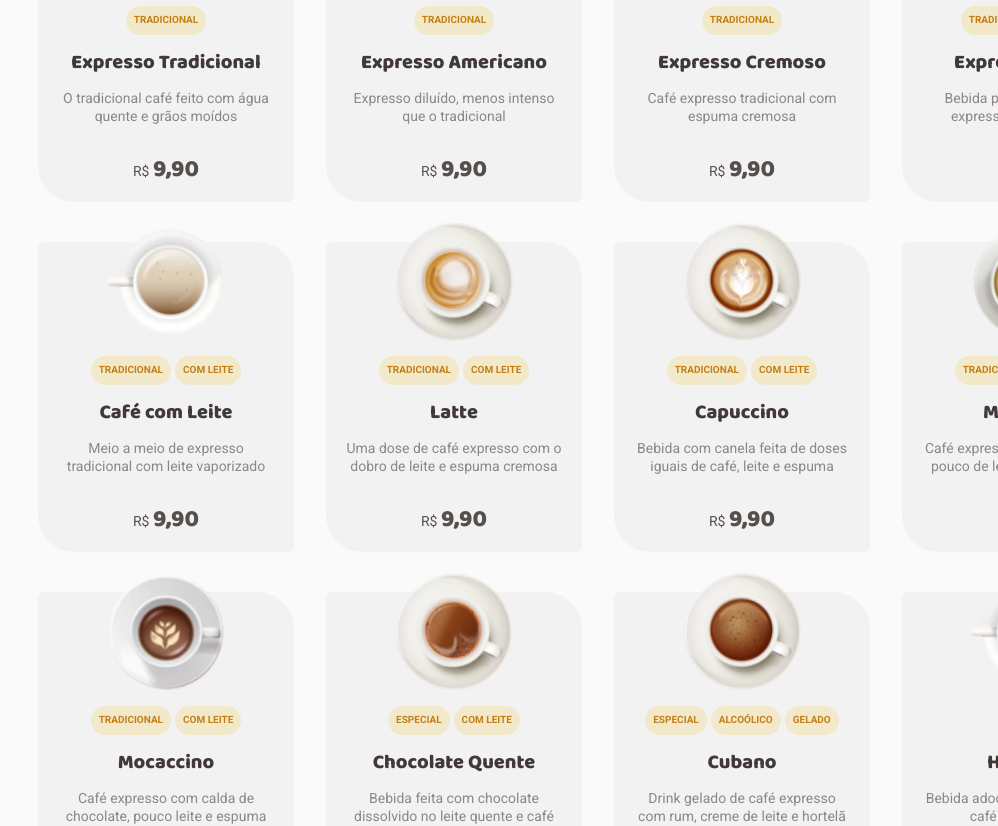
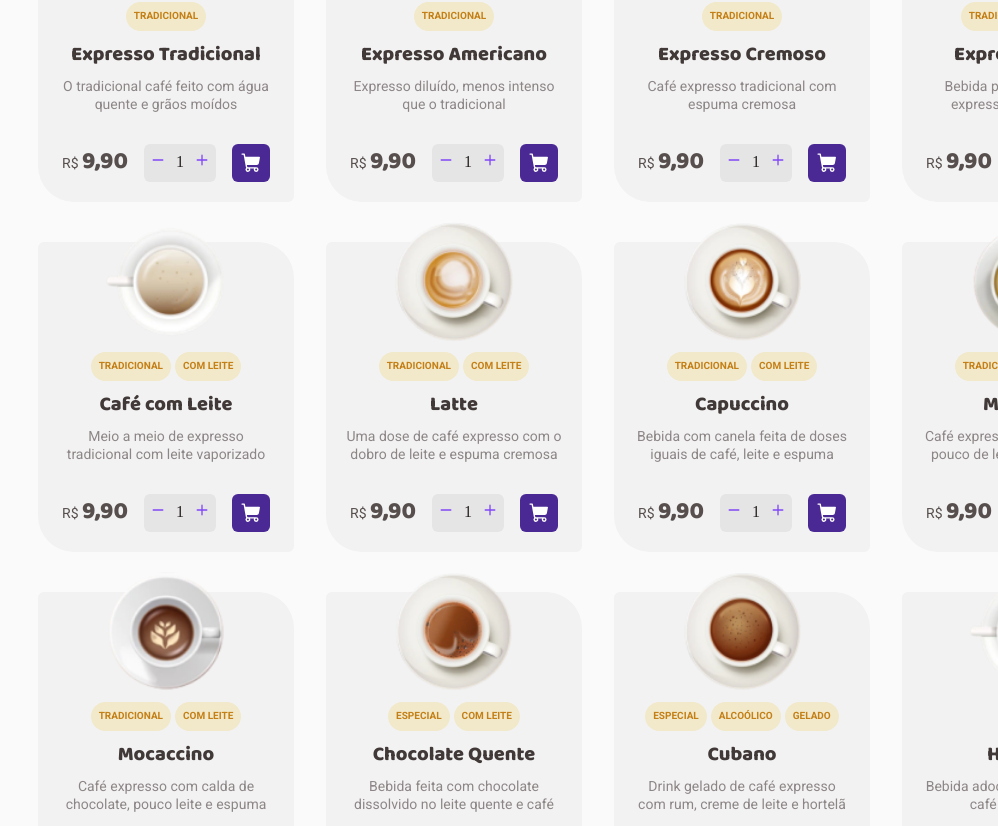
Before and after one commit to florencioMath/Challenge-Ignite-CoffeeDelivery, a React (Vite) app in the folder coffeeDelivery/: page / in a window 1280 px wide. Shown: the part 884-1710 px from the top of the page, without its empty margins (282-1280 px from the left). Built offline with nearby package versions, Linux system fonts and the light colour scheme.

Commit message:
feat: Finishing the card for coffees.

```diff
--- a/coffeeDelivery/src/pages/Home/components/Coffees/components/CoffeeCard/index.tsx
+++ b/coffeeDelivery/src/pages/Home/components/Coffees/components/CoffeeCard/index.tsx
@@ -1,3 +1,5 @@
+import { Minus, Plus } from '@phosphor-icons/react';
+import { CartCard } from './components';
 import {
   ImageContainer,
   TagContainer,
@@ -8,6 +10,9 @@ import {
   CoffeePrice,
   CoffeePriceCurrency,
   CoffeeShopContainer,
+  CoffeeShopAmountContainer,
+  CoffeeShopQuantity,
+  CoffeeShopQuantityMinusAndPlus,
 } from './styles';
 
 interface Coffee {
@@ -42,6 +47,16 @@ export function CoffeeCard({ coffee }: CoffeeProps) {
             minimumFractionDigits: 2,
           })}
         </CoffeePrice>
+        <CoffeeShopAmountContainer>
+          <CoffeeShopQuantityMinusAndPlus>
+            <Minus size={14} weight="bold" />
+          </CoffeeShopQuantityMinusAndPlus>
+          <CoffeeShopQuantity>1</CoffeeShopQuantity>
+          <CoffeeShopQuantityMinusAndPlus>
+            <Plus size={14} weight="bold" />
+          </CoffeeShopQuantityMinusAndPlus>
+        </CoffeeShopAmountContainer>
+        <CartCard />
       </CoffeeShopContainer>
     </CoffeCard>
   );
--- a/coffeeDelivery/src/pages/Home/components/Coffees/components/CoffeeCard/styles.ts
+++ b/coffeeDelivery/src/pages/Home/components/Coffees/components/CoffeeCard/styles.ts
@@ -50,19 +50,48 @@ export const CoffeeDescription = styled.p`
   color: ${(props) => props.theme['base-label']};
 `;
 
+export const CoffeeShopContainer = styled.div`
+  width: 208px;
+  height: 38px;
+  display: flex;
+  align-items: center;
+  justify-content: space-between;
+  margin: 20px 24px;
+`;
+
 export const CoffeePrice = styled.span`
   font-family: 'Baloo 2', sans-serif;
   font-weight: 800;
   font-size: 1.5rem;
   color: ${(props) => props.theme['base-text']};
 `;
+
 export const CoffeePriceCurrency = styled.span`
   font-family: 'Roboto', sans-serif;
   font-size: 0.875rem;
   font-weight: 400;
 `;
 
-export const CoffeeShopContainer = styled.span`
-  margin: 20px 24px;
+export const CoffeeShopAmountContainer = styled.div`
+  display: flex;
   align-items: center;
+  justify-content: space-evenly;
+  gap: 4px;
+  background: ${(props) => props.theme['base-button']};
+  height: 38px;
+  width: 72px;
+  border-radius: 6px;
 `;
+
+export const CoffeeShopQuantity = styled.span`
+  display: flex;
+  align-items: center;
+  justify-content: center;
+  font-size: 1rem;
+  color: ${(props) => props.theme['base-title']};
+`;
+
+export const CoffeeShopQuantityMinusAndPlus = styled.div`
+  color: ${(props) => props.theme['purple']};
+  cursor: pointer;
+`;
```
